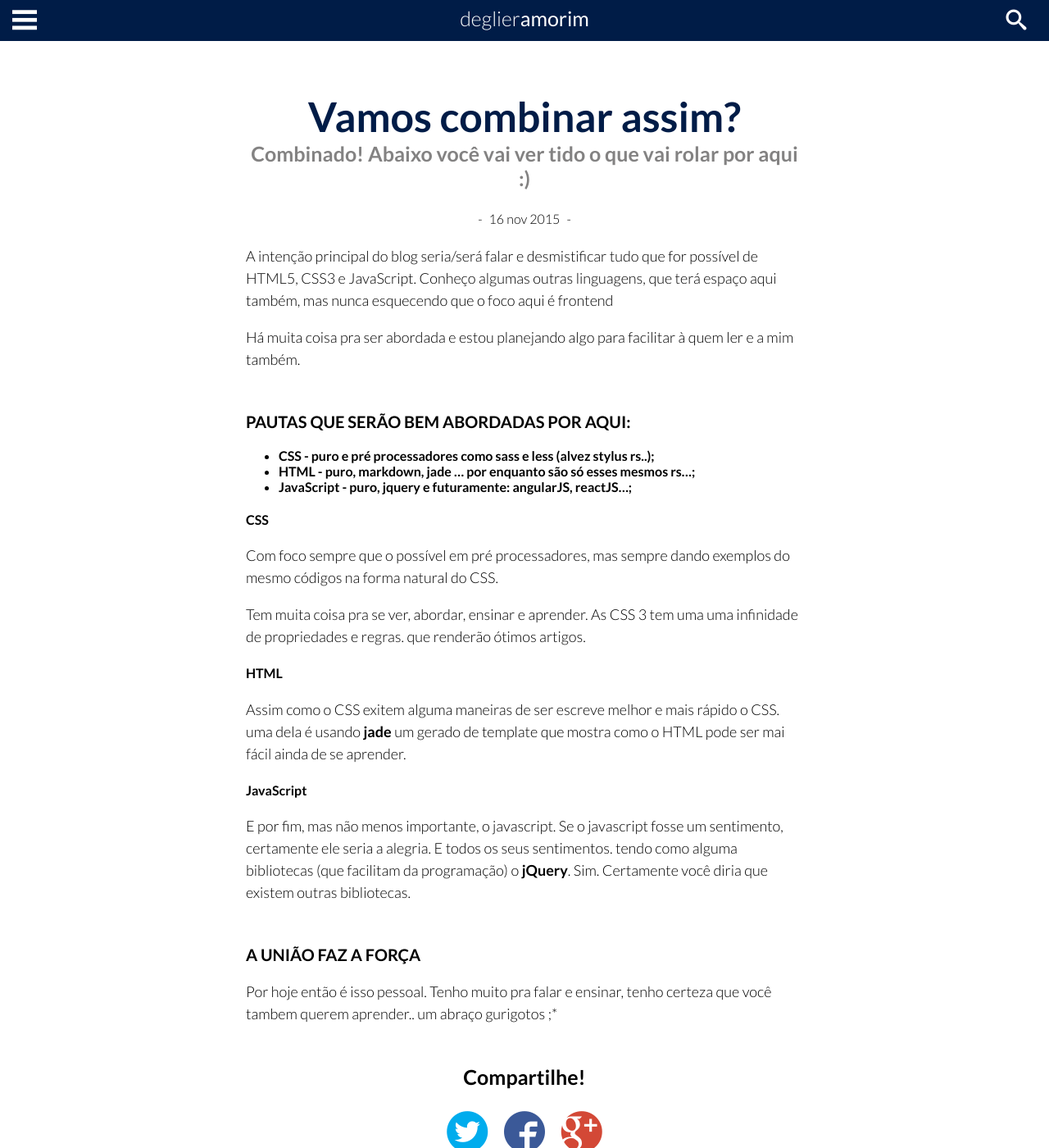
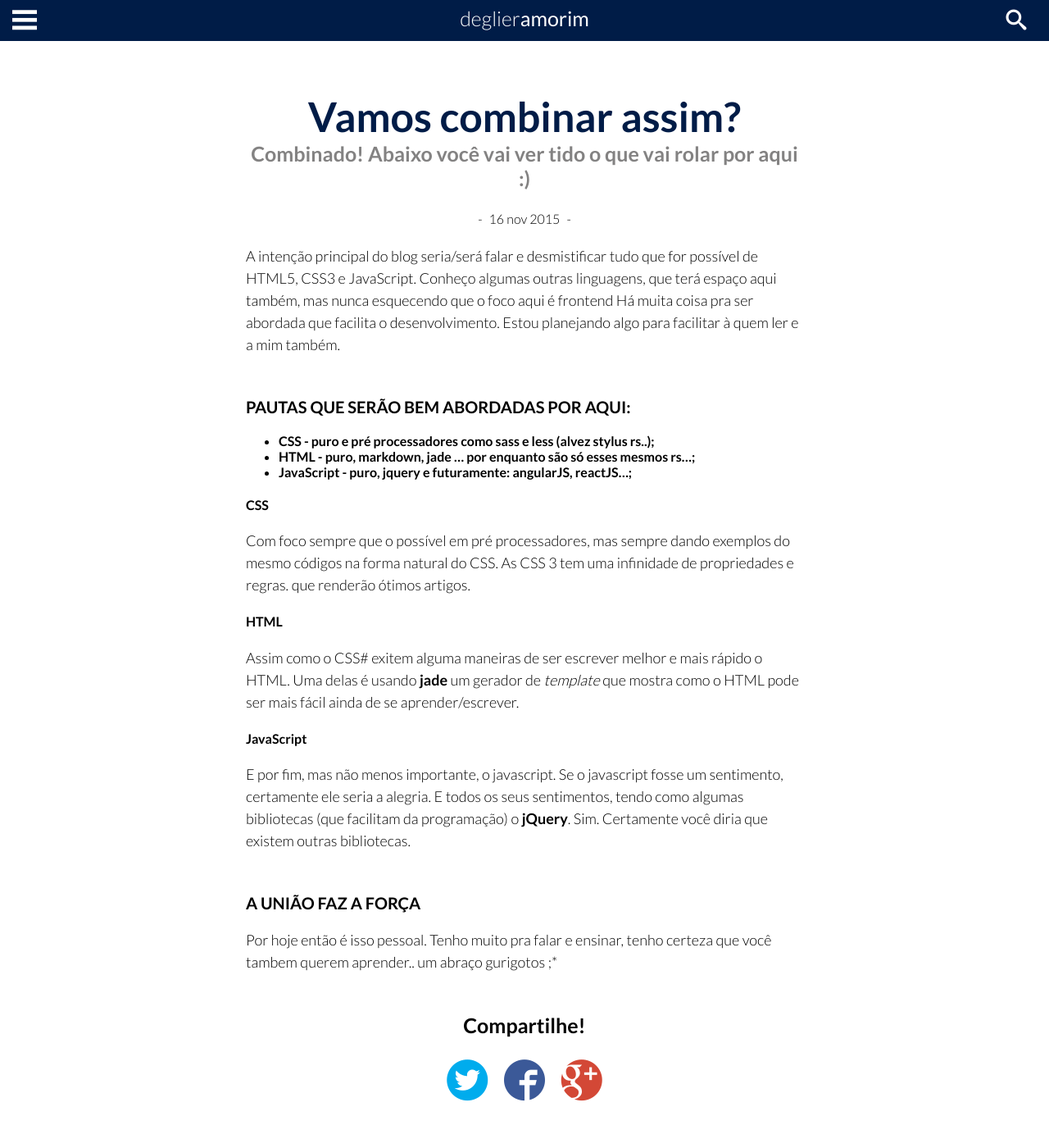
Before and after one commit to deglier/deglier.github.io, a Jekyll site: the page built from _posts/2015-11-16-vamos-combinar-assim.md, in a window 1280 px wide and 1400 px high. Shown: the whole window at 82% size. Built offline with Jekyll 4.4.1, drawn with Linux system fonts in a browser that asks for light colours; some web fonts are replaced; comment, search, counter and statistics services are not loaded.

Commit message:
Update 2015-11-16-vamos-combinar-assim.md

```diff
--- a/_posts/2015-11-16-vamos-combinar-assim.md
+++ b/_posts/2015-11-16-vamos-combinar-assim.md
@@ -11,9 +11,7 @@
   - novidades
 permalink: /vamos-combinar-assim/
 ---
-A intenção principal do blog seria/será falar e desmistificar tudo que for possível de HTML5, CSS3 e JavaScript. Conheço algumas outras linguagens, que terá espaço aqui também, mas nunca esquecendo que o foco aqui é frontend
-
-Há muita coisa pra ser abordada e estou planejando algo para facilitar à quem ler e a mim também.
+A intenção principal do blog seria/será falar e desmistificar tudo que for possível de HTML5, CSS3 e JavaScript. Conheço algumas outras linguagens, que terá espaço aqui também, mas nunca esquecendo que o foco aqui é frontend Há muita coisa pra ser abordada que facilita o desenvolvimento. Estou planejando algo para facilitar à quem ler e a mim também.
 
 ### Pautas que serão bem abordadas  por aqui:
 
@@ -22,20 +20,15 @@
 -  **JavaScript** - puro, jquery e futuramente: angularJS, reactJS...;
 
 #### CSS
-Com foco sempre que o possível em pré processadores, mas sempre dando exemplos do mesmo códigos na forma natural do CSS.
-
-Tem muita coisa pra se ver, abordar, ensinar e aprender. As CSS 3 tem uma uma infinidade de propriedades e regras. que renderão ótimos artigos.
+Com foco sempre que o possível em pré processadores, mas sempre dando exemplos do mesmo códigos na forma natural do CSS. As CSS 3 tem uma infinidade de propriedades e regras. que renderão ótimos artigos.
 
 #### HTML
 
-Assim como o CSS exitem alguma maneiras de ser escreve melhor e mais rápido o CSS.
-uma dela é usando **jade** um gerado de template que mostra como o HTML pode ser mai fácil ainda de se aprender.
+Assim como o CSS# exitem alguma maneiras de ser escrever melhor e mais rápido o HTML. Uma delas é usando **jade** um gerador de *template* que mostra como o HTML pode ser mais fácil ainda de se aprender/escrever.
 
 #### JavaScript
 
-E por fim, mas não menos importante, o javascript. Se o javascript fosse um sentimento, certamente ele seria a alegria. E todos os seus sentimentos.
-tendo como alguma bibliotecas (que facilitam da programação) o **jQuery**.
-Sim. Certamente você diria que existem outras bibliotecas.
+E por fim, mas não menos importante, o javascript. Se o javascript fosse um sentimento, certamente ele seria a alegria. E todos os seus sentimentos, tendo como algumas bibliotecas (que facilitam da programação) o **jQuery**. Sim. Certamente você diria que existem outras bibliotecas.
 
 ### A união faz a força
 
```
